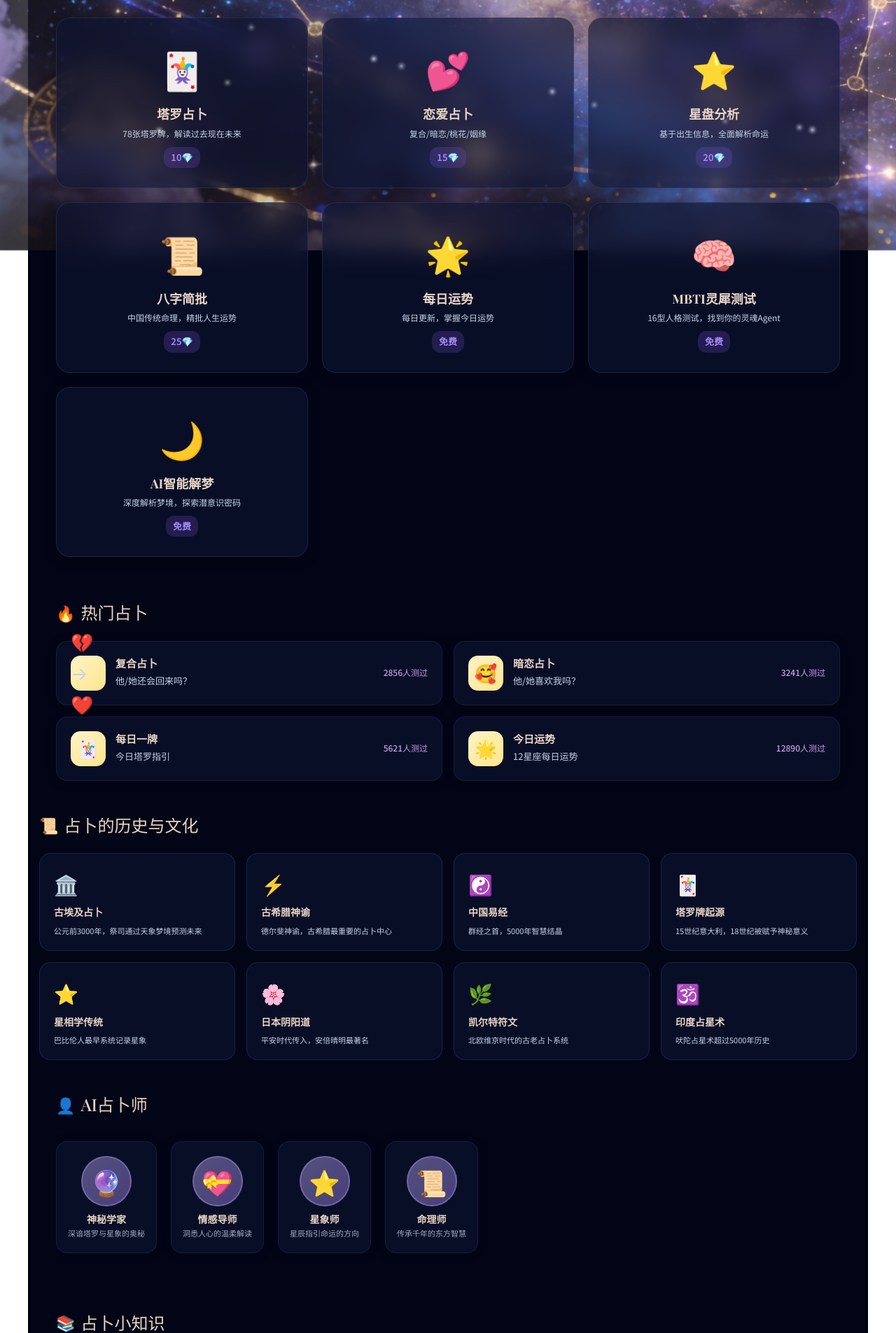
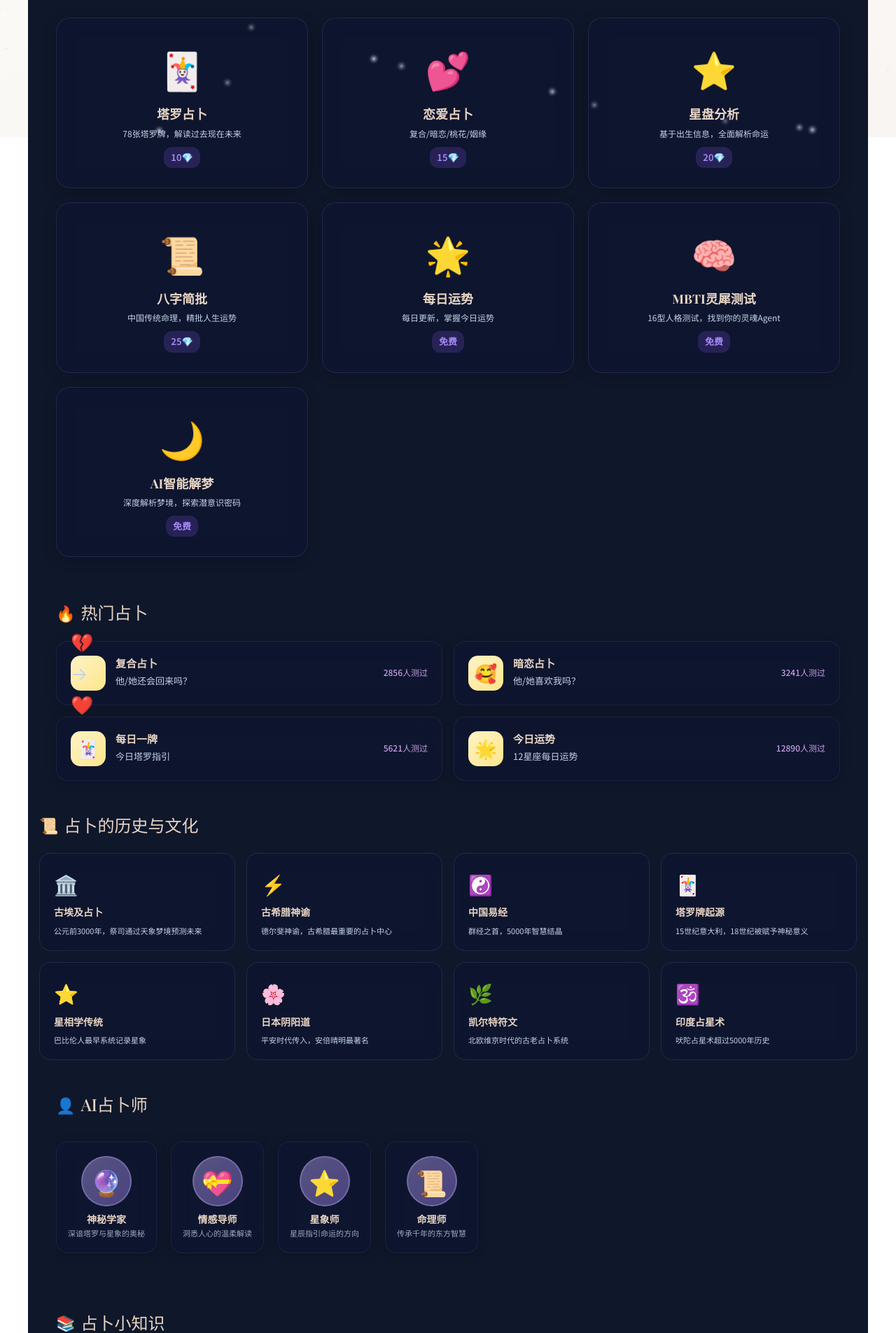
Before and after one commit to hikaruhuimin/soullink, a Flask app: page /divination in a window 1280 px wide. Shown: the part 604-2509 px from the top of the page at 70% size. Run offline with Flask 3, Linux system fonts and the light colour scheme.

Commit message:
style: 占卜页面去掉星象盘漂移动画背景，换素色#0f172a

```diff
--- a/templates/divination/home.html
+++ b/templates/divination/home.html
@@ -22,75 +22,17 @@ body::before {
     display: none !important;
 }
 
-/* ========== 宇宙星象图背景特效 ========== */
+/* ========== 深色背景 ========== */
 .starry-bg {
     position: relative;
     min-height: 100vh;
-    background: #020515;
+    background: #0f172a;
     overflow: hidden;
 }
 
-/* 宇宙背景图 - 缓慢漂移动画 */
-.starry-bg::before {
-    content: '';
-    position: fixed;
-    top: 0;
-    left: 0;
-    width: 120%;
-    height: 120%;
-    background: url('/static/images/universe_bg.jpg') center center no-repeat;
-    background-size: cover;
-    animation: cosmosDrift 120s ease-in-out infinite alternate;
-    z-index: 0;
-    opacity: 0.85;
-}
-
-/* 星云呼吸效果 - 背景明暗变化 */
-.starry-bg::after {
-    content: '';
-    position: fixed;
-    top: 0;
-    left: 0;
-    width: 100%;
-    height: 100%;
-    background: radial-gradient(ellipse at 30% 20%, rgba(88, 28, 135, 0.15) 0%, transparent 50%),
-                radial-gradient(ellipse at 70% 80%, rgba(30, 58, 138, 0.1) 0%, transparent 50%),
-                radial-gradient(ellipse at 50% 50%, rgba(15, 23, 42, 0.3) 0%, transparent 70%);
-    animation: nebulaBreath 8s ease-in-out infinite;
-    z-index: 1;
-    pointer-events: none;
-}
-
-/* 星空缓慢漂移动画 */
-@keyframes cosmosDrift {
-    0% {
-        transform: scale(1) translate(0, 0);
-    }
-    25% {
-        transform: scale(1.05) translate(-2%, -1%);
-    }
-    50% {
-        transform: scale(1.1) translate(-1%, 2%);
-    }
-    75% {
-        transform: scale(1.05) translate(2%, -2%);
-    }
-    100% {
-        transform: scale(1) translate(1%, 1%);
-    }
-}
-
-/* 星云呼吸动画 */
-@keyframes nebulaBreath {
-    0%, 100% {
-        opacity: 0.6;
-        filter: brightness(1);
-    }
-    50% {
-        opacity: 1;
-        filter: brightness(1.2);
-    }
-}
+
+
+
 
 /* 闪烁星星容器 */
 .stars-container {
```
